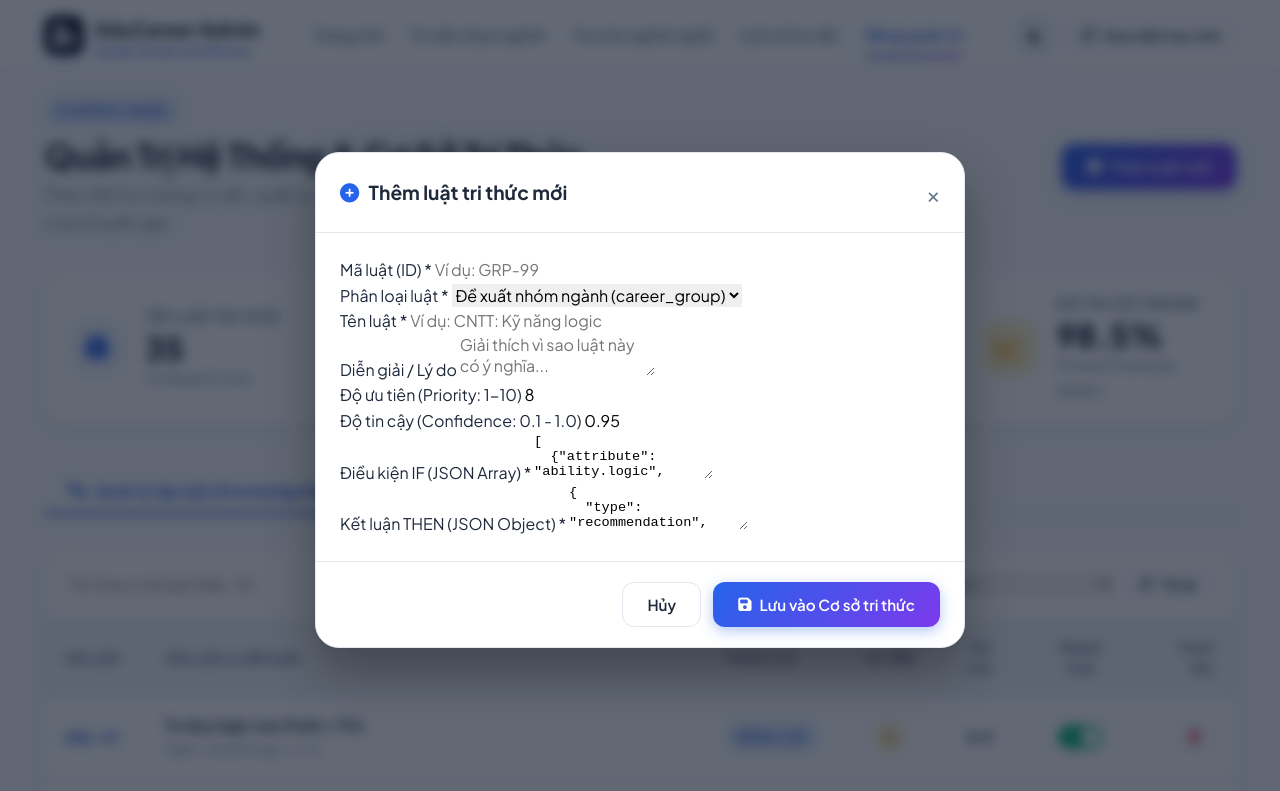
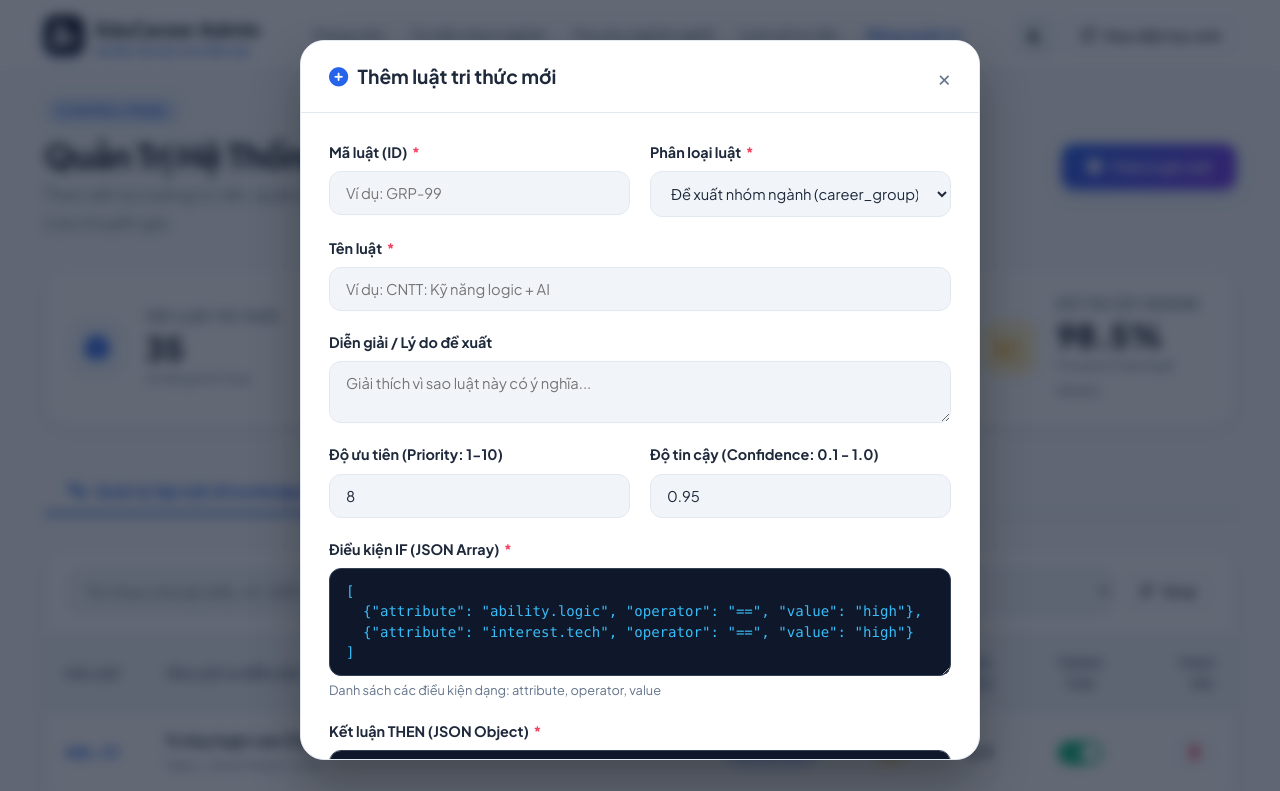
Before and after one commit to GiaBan-debug/EXPERT_SYSTEM_CAREER, a plain HTML site: page FRONTEND/pages/admin.html in a window 1280 px wide. Both pictures are taken after a click on the button "Thêm luật mới". Shown: the top 791 px of the page. Drawn offline with Linux system fonts and the light colour scheme; no server answers.

Commit message:
Fix Admin modal form layout, add global form styling and code editor theme

```diff
--- a/FRONTEND/assets/css/admin.css
+++ b/FRONTEND/assets/css/admin.css
@@ -230,44 +230,88 @@ input:checked + .slider-switch:before {
   display: none;
   align-items: center;
   justify-content: center;
-  padding: 1rem;
+  padding: 1.5rem;
 }
 
 .modal-dialog-custom {
   background: var(--bg-surface);
   border-radius: var(--radius-xl);
-  max-width: 650px;
+  max-width: 680px;
   width: 100%;
   max-height: 90vh;
-  overflow-y: auto;
+  display: flex;
+  flex-direction: column;
+  overflow: hidden;
   box-shadow: 0 25px 50px rgba(0,0,0,0.3);
   border: 1px solid var(--border-color);
   animation: modalScale 0.25s cubic-bezier(0.16, 1, 0.3, 1);
 }
 
-@keyframes modalScale {
-  from { transform: scale(0.95); opacity: 0; }
-  to { transform: scale(1); opacity: 1; }
-}
-
 .modal-header-custom {
-  padding: 1.5rem;
+  padding: 1.25rem 1.75rem;
   border-bottom: 1px solid var(--border-color);
   display: flex;
   justify-content: space-between;
   align-items: center;
+  background: var(--bg-surface);
+  flex-shrink: 0;
 }
 
 .modal-body-custom {
-  padding: 1.5rem;
+  padding: 1.75rem;
+  overflow-y: auto;
+  flex: 1;
+}
+
+.modal-body-custom .form-group {
+  margin-bottom: 1.25rem;
+  display: flex;
+  flex-direction: column;
+}
+
+.modal-body-custom .form-label {
+  display: block;
+  font-weight: 700;
+  font-size: 0.9rem;
+  margin-bottom: 0.45rem;
+  color: var(--text-main);
+}
+
+.modal-body-custom .form-control {
+  display: block;
+  width: 100%;
+  padding: 0.75rem 1rem;
+  border-radius: var(--radius-md);
+  border: 1px solid var(--border-color);
+  background: var(--bg-surface-alt);
+  color: var(--text-main);
+  font-size: 0.92rem;
+  box-sizing: border-box;
+}
+
+.modal-body-custom textarea.code-editor {
+  font-family: 'Consolas', 'Courier New', monospace;
+  font-size: 0.88rem;
+  line-height: 1.45;
+  background: #1e293b;
+  color: #38bdf8;
+  border-color: #334155;
+  border-radius: var(--radius-md);
+}
+
+[data-theme="light"] .modal-body-custom textarea.code-editor {
+  background: #0f172a;
+  color: #38bdf8;
 }
 
 .modal-footer-custom {
-  padding: 1.25rem 1.5rem;
+  padding: 1rem 1.75rem;
   border-top: 1px solid var(--border-color);
   display: flex;
   justify-content: flex-end;
   gap: 0.75rem;
+  background: var(--bg-surface);
+  flex-shrink: 0;
 }
 
 @media (max-width: 1024px) {
--- a/FRONTEND/assets/css/style.css
+++ b/FRONTEND/assets/css/style.css
@@ -487,6 +487,78 @@ button, input, select, textarea {
 }
 
 /* ==========================================================================
+   FORMS & INPUT CONTROLS (GLOBAL)
+   ========================================================================== */
+
+.form-grid-2 {
+  display: grid;
+  grid-template-columns: 1fr 1fr;
+  gap: 1.25rem;
+}
+
+.form-grid-3 {
+  display: grid;
+  grid-template-columns: repeat(3, 1fr);
+  gap: 1.25rem;
+}
+
+.form-group {
+  margin-bottom: 1.25rem;
+}
+
+.form-label {
+  display: block;
+  font-weight: 600;
+  font-size: 0.92rem;
+  margin-bottom: 0.5rem;
+  color: var(--text-main);
+}
+
+.form-label span.req {
+  color: var(--accent-rose);
+  margin-left: 2px;
+}
+
+.form-control {
+  width: 100%;
+  padding: 0.75rem 1rem;
+  border-radius: var(--radius-md);
+  border: 1px solid var(--border-color);
+  background: var(--bg-surface-alt);
+  color: var(--text-main);
+  transition: var(--transition);
+  font-size: 0.95rem;
+  font-family: inherit;
+  box-sizing: border-box;
+}
+
+.form-control:focus {
+  border-color: var(--primary-500);
+  background: var(--bg-surface);
+  box-shadow: 0 0 0 4px rgba(37, 99, 235, 0.15);
+}
+
+.form-control.is-invalid {
+  border-color: var(--accent-rose);
+  background-color: #fff1f2;
+}
+
+[data-theme="dark"] .form-control.is-invalid {
+  background-color: rgba(244, 63, 94, 0.1);
+}
+
+.invalid-feedback {
+  color: var(--accent-rose);
+  font-size: 0.8rem;
+  margin-top: 0.35rem;
+  display: none;
+}
+
+.form-control.is-invalid ~ .invalid-feedback {
+  display: block;
+}
+
+/* ==========================================================================
    TOAST & MODAL & NOTIFICATIONS
    ========================================================================== */
 .toast-container {
--- a/FRONTEND/pages/admin.html
+++ b/FRONTEND/pages/admin.html
@@ -256,13 +256,14 @@
 
       <form id="addRuleForm">
         <div class="modal-body-custom">
+          <!-- ROW 1: ID & Phân loại -->
           <div class="form-grid-2">
             <div class="form-group">
-              <label class="form-label">Mã luật (ID) <span class="req">*</span></label>
+              <label class="form-label" for="newRuleId">Mã luật (ID) <span class="req">*</span></label>
               <input type="text" class="form-control" id="newRuleId" placeholder="Ví dụ: GRP-99" required>
             </div>
             <div class="form-group">
-              <label class="form-label">Phân loại luật <span class="req">*</span></label>
+              <label class="form-label" for="newRuleCategory">Phân loại luật <span class="req">*</span></label>
               <select class="form-control" id="newRuleCategory" required>
                 <option value="career_group">Đề xuất nhóm ngành (career_group)</option>
                 <option value="ability">Năng lực (ability)</option>
@@ -271,42 +272,49 @@
             </div>
           </div>
 
+          <!-- ROW 2: Tên luật -->
           <div class="form-group">
-            <label class="form-label">Tên luật <span class="req">*</span></label>
+            <label class="form-label" for="newRuleName">Tên luật <span class="req">*</span></label>
             <input type="text" class="form-control" id="newRuleName" placeholder="Ví dụ: CNTT: Kỹ năng logic + AI" required>
           </div>
 
+          <!-- ROW 3: Diễn giải -->
           <div class="form-group">
-            <label class="form-label">Diễn giải / Lý do</label>
+            <label class="form-label" for="newRuleDesc">Diễn giải / Lý do đề xuất</label>
             <textarea class="form-control" id="newRuleDesc" rows="2" placeholder="Giải thích vì sao luật này có ý nghĩa..."></textarea>
           </div>
 
+          <!-- ROW 4: Priority & Confidence -->
           <div class="form-grid-2">
             <div class="form-group">
-              <label class="form-label">Độ ưu tiên (Priority: 1-10)</label>
+              <label class="form-label" for="newRulePriority">Độ ưu tiên (Priority: 1-10)</label>
               <input type="number" class="form-control" id="newRulePriority" min="1" max="10" value="8" required>
             </div>
             <div class="form-group">
-              <label class="form-label">Độ tin cậy (Confidence: 0.1 - 1.0)</label>
+              <label class="form-label" for="newRuleConfidence">Độ tin cậy (Confidence: 0.1 - 1.0)</label>
               <input type="number" class="form-control" id="newRuleConfidence" min="0.1" max="1.0" step="0.05" value="0.95" required>
             </div>
           </div>
 
+          <!-- ROW 5: Điều kiện IF -->
           <div class="form-group">
-            <label class="form-label">Điều kiện IF (JSON Array) <span class="req">*</span></label>
-            <textarea class="form-control" id="newRuleConditions" rows="3" style="font-family: monospace; font-size: 0.85rem;" required>[
+            <label class="form-label" for="newRuleConditions">Điều kiện IF (JSON Array) <span class="req">*</span></label>
+            <textarea class="form-control code-editor" id="newRuleConditions" rows="4" required>[
   {"attribute": "ability.logic", "operator": "==", "value": "high"},
   {"attribute": "interest.tech", "operator": "==", "value": "high"}
 ]</textarea>
+            <small style="color: var(--text-muted); font-size: 0.8rem; margin-top: 0.25rem; display: block;">Danh sách các điều kiện dạng: attribute, operator, value</small>
           </div>
 
+          <!-- ROW 6: Kết luận THEN -->
           <div class="form-group">
-            <label class="form-label">Kết luận THEN (JSON Object) <span class="req">*</span></label>
-            <textarea class="form-control" id="newRuleConclusion" rows="3" style="font-family: monospace; font-size: 0.85rem;" required>{
+            <label class="form-label" for="newRuleConclusion">Kết luận THEN (JSON Object) <span class="req">*</span></label>
+            <textarea class="form-control code-editor" id="newRuleConclusion" rows="4" required>{
   "type": "recommendation",
   "career_group": "CNTT",
   "careers": ["it_software", "ai_data"]
 }</textarea>
+            <small style="color: var(--text-muted); font-size: 0.8rem; margin-top: 0.25rem; display: block;">Kết luận dạng type: "fact" hoặc "recommendation"</small>
           </div>
         </div>
 
```
